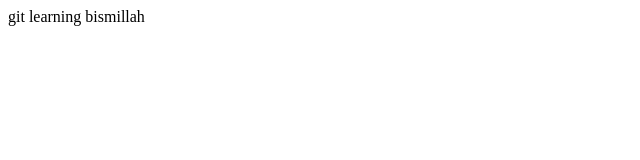
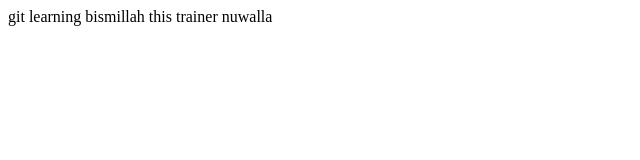
Before and after one commit to mrapriansyah34/demoproject, a plain HTML site: page WebContent/index.html in a window 1280 px wide. Shown: the whole page, without its empty margins (0-640 px from the left). Drawn offline with Linux system fonts and the light colour scheme.

Commit message:
This is my second commit

```diff
--- a/WebContent/index.html
+++ b/WebContent/index.html
@@ -6,5 +6,6 @@
 </head>
 <body>
 		git learning bismillah
+		this trainer nuwalla
 </body>
 </html>
```
